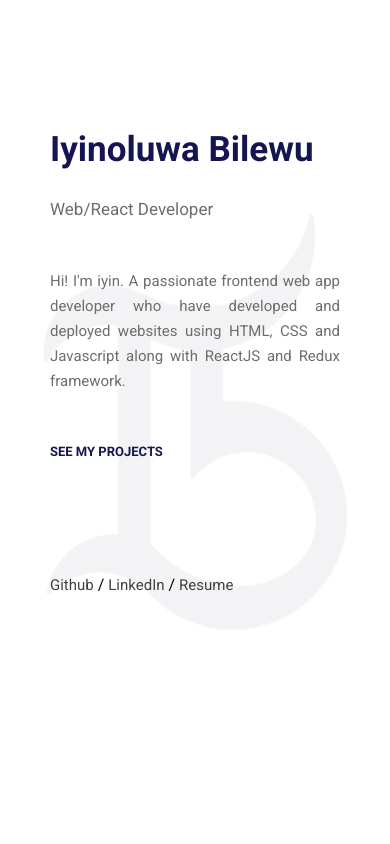
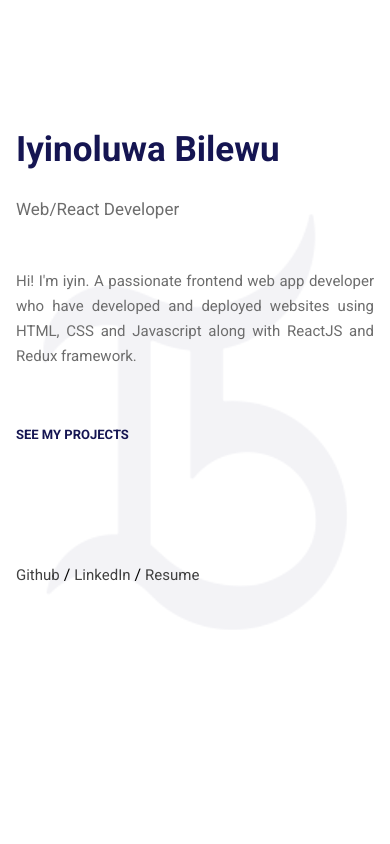
Before and after one commit to Iyin0/iyin, a React (Create React App) app: page /#/ in a window 390 px wide. Shown: the top 844 px of the page. Built offline with nearby package versions, Linux system fonts and the light colour scheme; a web font is replaced by a local one.

Commit message:
link correction

```diff
--- a/src/ProjectDetails.js
+++ b/src/ProjectDetails.js
@@ -30,8 +30,8 @@ const ProjectDetails = () => {
                             <p className="dev-tool">{project.dev_tool}</p>
                         </div>
                         <div className="project-feature-link">
-                            <HashLink smooth to={feat} className="project-link" onClick={scroll}>FEATURES</HashLink>
-                            <a href={project.link} className="project-link">VIEW WEB APP</a>
+                            <HashLink smooth to={feat} className="project-feature" onClick={scroll}>FEATURES</HashLink>
+                            <a href={project.link} className="project-feature">VIEW WEB APP</a>
                         </div>
                     </div>
                 </div>
--- a/src/index.css
+++ b/src/index.css
@@ -195,7 +195,6 @@ body {
 
 .project-container {
   width: 560px;
-  height: 500px;
   display: flex;
   align-items: center;
   justify-content: center;
@@ -238,21 +237,21 @@ body {
   margin-top: 50px;
 }
 
-/* .project-feature {
+.project-feature {
   text-decoration: none;
   color: rgb(21, 21, 82);
   font-size: 16px;
   font-weight: 700;
-  padding-right: 80px;
-  height: 100px;
   display: flex;
   align-items: center;
+  margin-top: 20px;
+  width: 200px;
 }
 
 .project-feature:hover {
-  transform: scale(1.1);
+  transform: scale(1.05);
   transition: 0.3s ease-in-out;
-} */
+}
 
 .project-pics {
   width: 560px;
@@ -358,9 +357,8 @@ footer span {
   .front {
     flex-direction: column;
     justify-content: flex-start;
-    padding-top: 100px;
-    padding-left: 50px;
-    padding-right: 50px;
+    padding: 100px 16px;
+    height: auto;
   }
 
   .container,
@@ -466,8 +464,7 @@ footer span {
   }
 
   .project-feature {
-    font-size: 14px;
     margin-top: 20px;
-    width: 220px;
+    padding: 10px;
   }
 }
--- a/src/landingPage.js
+++ b/src/landingPage.js
@@ -21,7 +21,7 @@ const LandingPage = () => {
                                 CSS and Javascript along with ReactJS and Redux framework.</p>
                         </div>
                         <HashLink smooth to="/" className="project-link" onClick={scroll}>SEE MY PROJECTS</HashLink>
-                        <p><a href="https://github.com/Iyin0" className="links">Github</a> / <a href="https://www.linkedin.com/in/isaac-bilewu-906716196/" className="links">LinkedIn</a> / <a href="https://drive.google.com/file/d/1WLTdXK3IeLdsGVMfYlhUJnLtz9rdzTHU/view?usp=sharing" className="links">Resume</a></p>
+                        <p className='all-links'><a href="https://github.com/Iyin0" className="links">Github</a> / <a href="https://www.linkedin.com/in/isaac-bilewu-906716196/" className="links">LinkedIn</a> / <a href="https://drive.google.com/file/d/1WLTdXK3IeLdsGVMfYlhUJnLtz9rdzTHU/view?usp=sharing" className="links">Resume</a></p>
                     </div>
                 </div>
                 <div className="container" data-aos="fade-left">
```
